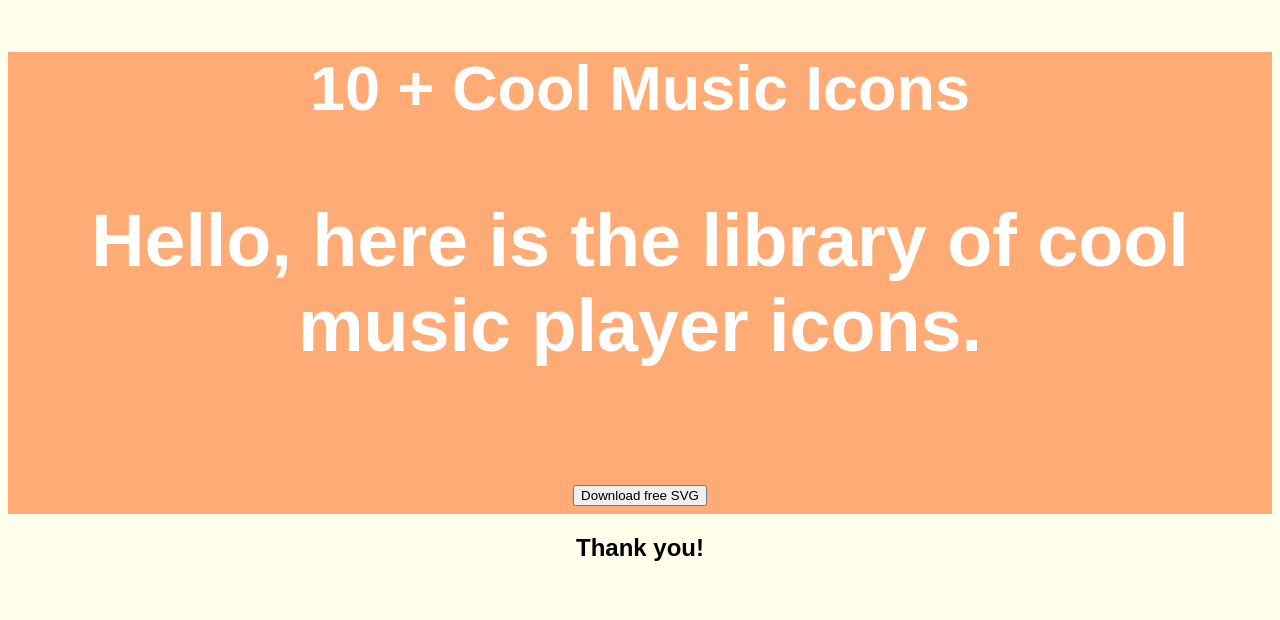
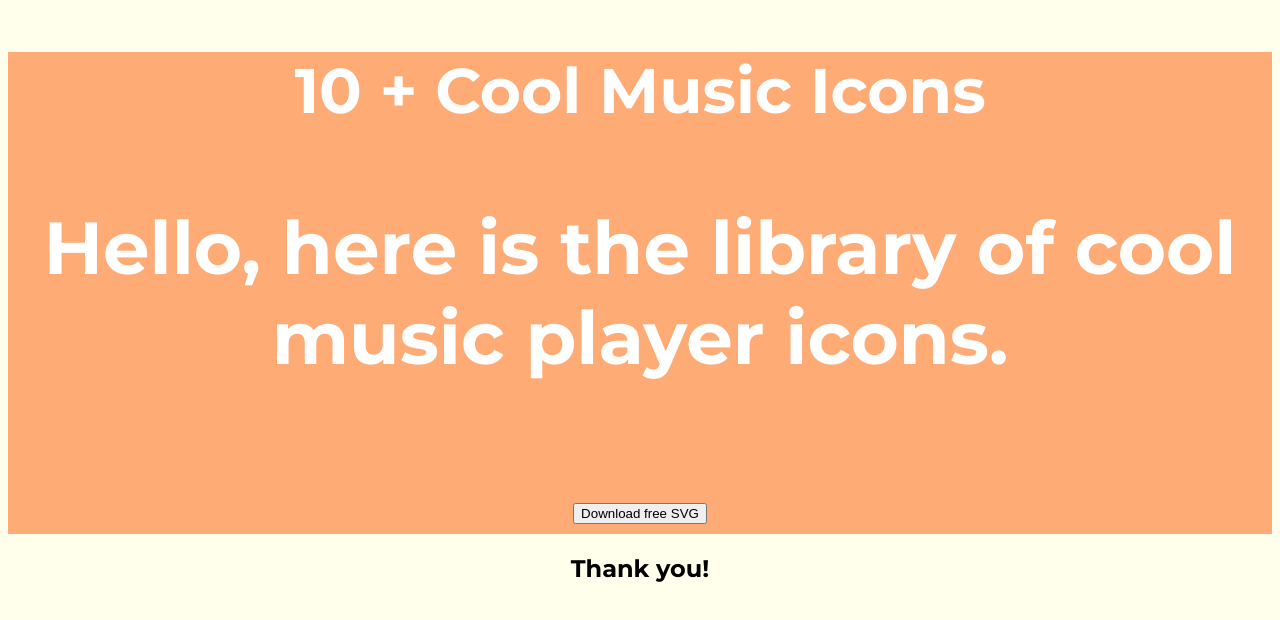
Before and after one commit to msherine/McEween_Sherine_Thakkar_Bhavya_SVGicons, a plain HTML site: page index.html in a window 1280 px wide. Drawn offline with Linux system fonts and the light colour scheme.

Commit message:
html edits

```diff
--- a/index.html
+++ b/index.html
@@ -8,7 +8,7 @@
     <link rel="stylesheet" href="css/main.css">
     <link rel="preconnect" href="https://fonts.googleapis.com">
     <link rel="preconnect" href="https://fonts.gstatic.com" crossorigin>
-    <link href="https://fonts.googleapis.com/css2?family=Lobster&display=swap" rel="stylesheet">
+    <link href="https://fonts.googleapis.com/css2?family=Montserrat:wght@400;500;600;700&display=swap" rel="stylesheet">
 
     <title>My SVG Store</title>
 </head>
```
